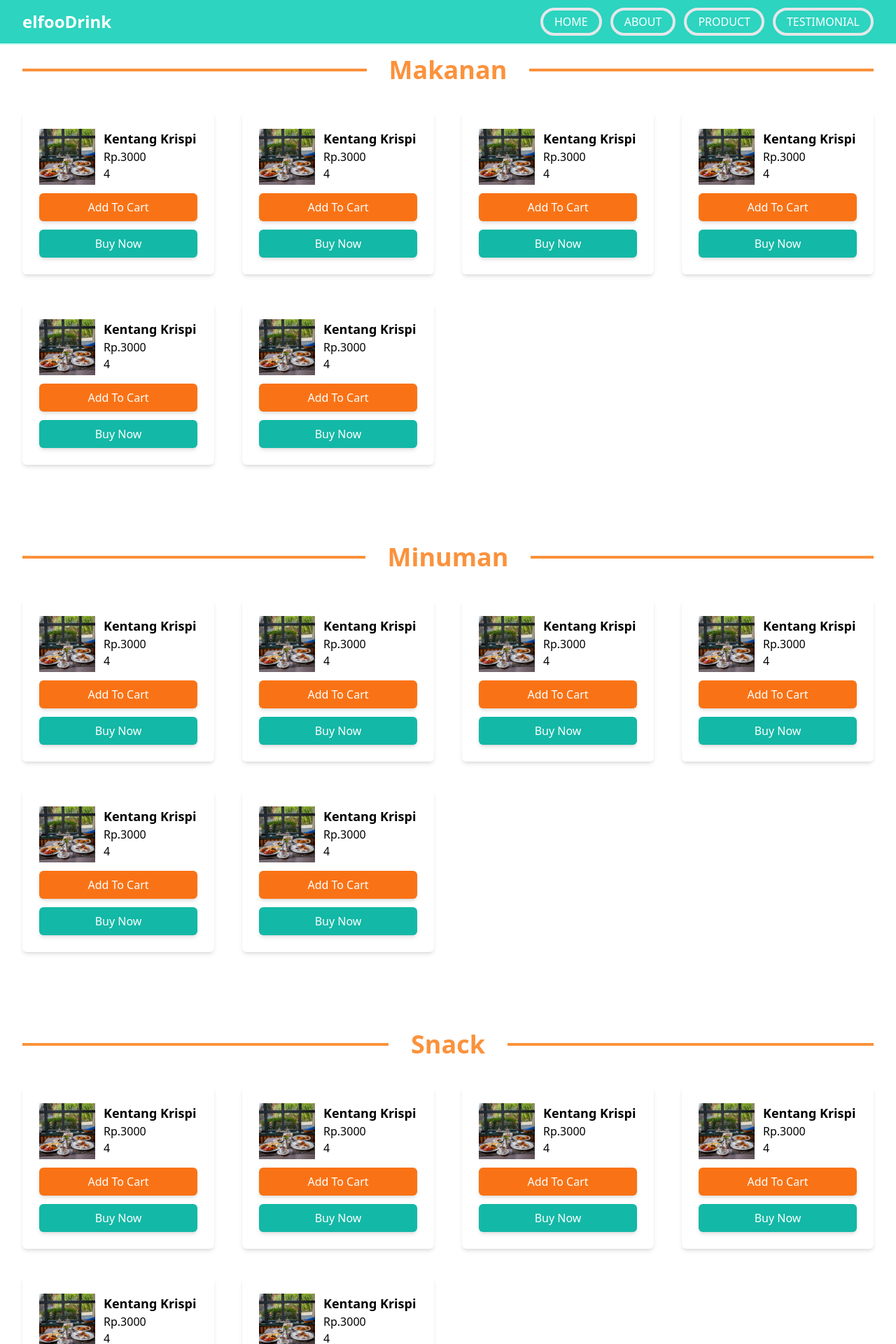
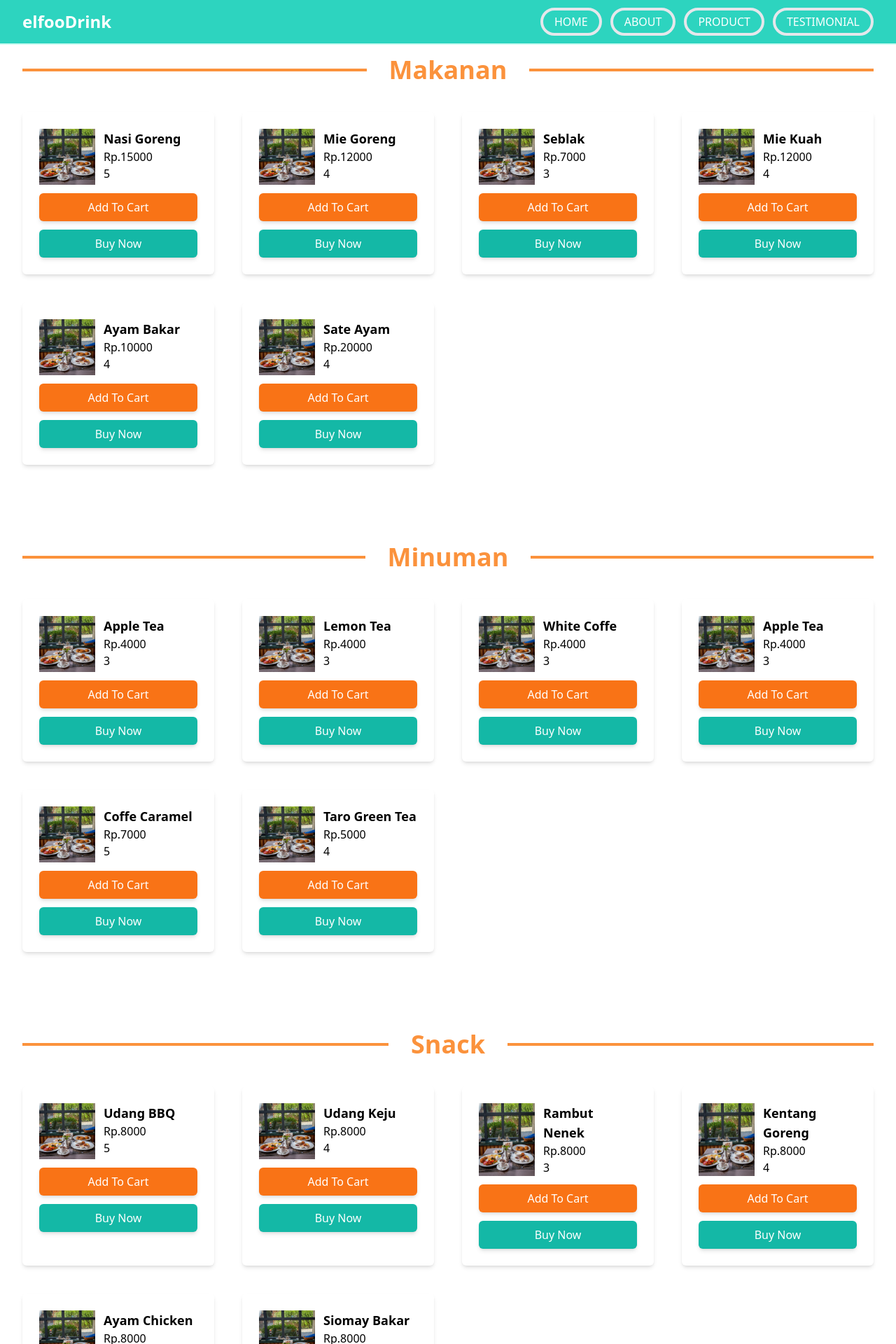
Before and after one commit to hlkgt/elfood-drink, a React (Vite) app: page /product in a window 1280 px wide. Shown: the top 1920 px of the page at 70% size. Built offline with nearby package versions, Linux system fonts and the light colour scheme.

Commit message:
mapping product, create bubble link

```diff
--- a/src/components/Footer.jsx
+++ b/src/components/Footer.jsx
@@ -65,9 +65,9 @@ const Footer = () => {
           <h1 className={"text-3xl text-teal-400 font-bold mb-2"}>
             Menu Teratas
           </h1>
-          <li>Mie Goreng Rendah Lemak</li>
-          <li>Coffe Caramel No-sugar</li>
-          <li>Udang Panggang</li>
+          <li>Mie Goreng</li>
+          <li>Coffe Caramel</li>
+          <li>Udang BBQ</li>
         </div>
         <div className="col-span-1 p-4">
           <h1 className={"text-3xl text-teal-400 font-bold mb-2"}>
--- a/src/components/Navbar.jsx
+++ b/src/components/Navbar.jsx
@@ -40,7 +40,7 @@ Navlink.propTypes = {
   children: PropTypes.element,
 };
 
-const Navbar = ({ isShopping = false, isShoppingNull = false }) => {
+const Navbar = ({ isShopping = false, isCartNull = false, showCart }) => {
   const [isActive, setIsActive] = useState(false);
   const [isScroll, setIsScroll] = useState(false);
 
@@ -86,7 +86,6 @@ const Navbar = ({ isShopping = false, isShoppingNull = false }) => {
         className={
           "lg:hidden fixed bottom-10 right-4 w-16 h-16 rounded-full bg-teal-400 flex justify-center items-center pointer"
         }
-        onClick={() => setIsActive(!isActive)}
       >
         <Navlink
           to={"/"}
@@ -116,10 +115,11 @@ const Navbar = ({ isShopping = false, isShoppingNull = false }) => {
             text={<FontAwesomeIcon icon={faShoppingCart}></FontAwesomeIcon>}
             translate={isActive ? "-translate-y-[25rem] " : "-translate-y-20 "}
             active={isActive}
+            onClick={showCart}
           >
             <span
               className={
-                (isShoppingNull ? "block" : "hidden") +
+                (isCartNull ? "block" : "hidden") +
                 " w-4 h-4 bg-red-500 absolute top-0 right-0 rounded-full animate-pulse"
               }
             ></span>
@@ -149,7 +149,8 @@ const Navbar = ({ isShopping = false, isShoppingNull = false }) => {
               icon={isActive ? faXmark : faBars}
             ></FontAwesomeIcon>
           }
-          active={isActive.toString()}
+          onClick={() => setIsActive(!isActive)}
+          active={isActive}
         />
       </div>
     </Fragment>
@@ -157,7 +158,8 @@ const Navbar = ({ isShopping = false, isShoppingNull = false }) => {
 };
 Navbar.propTypes = {
   isShopping: PropTypes.bool,
-  isShoppingNull: PropTypes.bool,
+  isCartNull: PropTypes.bool,
+  showCart: PropTypes.func,
 };
 
 export default Navbar;
--- a/src/pages/Product.jsx
+++ b/src/pages/Product.jsx
@@ -1,4 +1,4 @@
-import { Fragment } from "react";
+import { Fragment, useState } from "react";
 import { PropTypes } from "prop-types";
 import Navbar from "../components/Navbar";
 import Footer from "../components/Footer";
@@ -12,7 +12,7 @@ const CardProduct = ({ title, children }) => {
     >
       <div
         className={
-          "col-span-1 md:col-span-2 lg:col-span-4 flex justify-center items-center gap-8"
+          "col-span-1 md:col-span-2 lg:col-span-4 flex justify-center items-center gap-2 md:gap-4 lg:gap-8"
         }
       >
         <span className={"w-full h-1 bg-orange-400"}></span>
@@ -28,7 +28,7 @@ CardProduct.propTypes = {
   children: PropTypes.node,
 };
 
-const ProductList = ({ name, price, rate }) => {
+const ProductList = ({ name, price, rate, children }) => {
   return (
     <div className={"col-span-1 rounded-md shadow-md p-6 flex flex-col gap-3"}>
       <div className={"flex gap-3"}>
@@ -39,33 +39,136 @@ const ProductList = ({ name, price, rate }) => {
           <span>{rate}</span>
         </div>
       </div>
-      <button
-        className={
-          "rounded-md py-2 shadow-md bg-orange-500 hover:bg-orange-400 text-white text-md font-medium"
-        }
-      >
-        Add To Cart
-      </button>
-      <button
-        className={
-          "rounded-md py-2 shadow-md bg-teal-500 hover:bg-teal-400 text-white text-md font-medium"
-        }
-      >
-        Buy Now
-      </button>
+      {children}
     </div>
   );
 };
 ProductList.propTypes = {
   name: PropTypes.string,
-  price: PropTypes.string,
+  price: PropTypes.int,
   rate: PropTypes.int,
+  children: PropTypes.node,
 };
 
 const Product = () => {
+  const [cartProducts, setCartProducts] = useState([]);
+  const [isShowCart, setIsShowCart] = useState(false);
+
+  const addCartProduct = (param) => {
+    return setCartProducts((product) => [...product, param]);
+  };
+
+  const showCart = () => {
+    console.log(isShowCart);
+    return setIsShowCart(!isShowCart);
+  };
+
+  const products = {
+    makanan: [
+      {
+        nama: "Nasi Goreng",
+        price: 15000,
+        rate: 5,
+      },
+      {
+        nama: "Mie Goreng",
+        price: 12000,
+        rate: 4,
+      },
+      {
+        nama: "Seblak",
+        price: 7000,
+        rate: 3,
+      },
+      {
+        nama: "Mie Kuah",
+        price: 12000,
+        rate: 4,
+      },
+      {
+        nama: "Ayam Bakar",
+        price: 10000,
+        rate: 4,
+      },
+      {
+        nama: "Sate Ayam",
+        price: 20000,
+        rate: 4,
+      },
+    ],
+    minuman: [
+      {
+        nama: "Apple Tea",
+        price: 4000,
+        rate: 3,
+      },
+      {
+        nama: "Lemon Tea",
+        price: 4000,
+        rate: 3,
+      },
+      {
+        nama: "White Coffe",
+        price: 4000,
+        rate: 3,
+      },
+      {
+        nama: "Apple Tea",
+        price: 4000,
+        rate: 3,
+      },
+      {
+        nama: "Coffe Caramel",
+        price: 7000,
+        rate: 5,
+      },
+      {
+        nama: "Taro Green Tea",
+        price: 5000,
+        rate: 4,
+      },
+    ],
+    snack: [
+      {
+        nama: "Udang BBQ",
+        price: "8000",
+        rate: 5,
+      },
+      {
+        nama: "Udang Keju",
+        price: "8000",
+        rate: 4,
+      },
+      {
+        nama: "Rambut Nenek",
+        price: "8000",
+        rate: 3,
+      },
+      {
+        nama: "Kentang Goreng",
+        price: "8000",
+        rate: 4,
+      },
+      {
+        nama: "Ayam Chicken",
+        price: "8000",
+        rate: 3,
+      },
+      {
+        nama: "Siomay Bakar",
+        price: "8000",
+        rate: 3,
+      },
+    ],
+  };
+
   return (
     <Fragment>
-      <Navbar isShopping={true} />
+      <Navbar
+        isShopping={true}
+        isCartNull={cartProducts.length > 0 ? true : false}
+        showCart={showCart}
+      />
       <div
         className={
           "container px-8 py-20 mx-auto min-h-screen grid grid-cols-1 gap-8"
@@ -74,28 +177,88 @@ const Product = () => {
       >
         <div className={"col-span-1 grid grid-cols-4 gap-28"}>
           <CardProduct title={"Makanan"}>
-            <ProductList name={"Kentang Krispi"} price={"3000"} rate={4} />
-            <ProductList name={"Kentang Krispi"} price={"3000"} rate={4} />
-            <ProductList name={"Kentang Krispi"} price={"3000"} rate={4} />
-            <ProductList name={"Kentang Krispi"} price={"3000"} rate={4} />
-            <ProductList name={"Kentang Krispi"} price={"3000"} rate={4} />
-            <ProductList name={"Kentang Krispi"} price={"3000"} rate={4} />
+            {products["makanan"].map((product, index) => {
+              return (
+                <ProductList
+                  name={product.nama}
+                  price={product.price}
+                  rate={product.rate}
+                  key={index}
+                >
+                  <button
+                    className={
+                      "rounded-md py-2 shadow-md bg-orange-500 hover:bg-orange-400 text-white text-md font-medium"
+                    }
+                    onClick={() => addCartProduct(products["makanan"][index])}
+                  >
+                    Add To Cart
+                  </button>
+                  <button
+                    className={
+                      "rounded-md py-2 shadow-md bg-teal-500 hover:bg-teal-400 text-white text-md font-medium"
+                    }
+                  >
+                    Buy Now
+                  </button>
+                </ProductList>
+              );
+            })}
           </CardProduct>
           <CardProduct title={"Minuman"}>
-            <ProductList name={"Kentang Krispi"} price={"3000"} rate={4} />
-            <ProductList name={"Kentang Krispi"} price={"3000"} rate={4} />
-            <ProductList name={"Kentang Krispi"} price={"3000"} rate={4} />
-            <ProductList name={"Kentang Krispi"} price={"3000"} rate={4} />
-            <ProductList name={"Kentang Krispi"} price={"3000"} rate={4} />
-            <ProductList name={"Kentang Krispi"} price={"3000"} rate={4} />
+            {products["minuman"].map((product, index) => {
+              return (
+                <ProductList
+                  name={product.nama}
+                  price={product.price}
+                  rate={product.rate}
+                  key={index}
+                >
+                  <button
+                    className={
+                      "rounded-md py-2 shadow-md bg-orange-500 hover:bg-orange-400 text-white text-md font-medium"
+                    }
+                    onClick={() => addCartProduct(products["minuman"][index])}
+                  >
+                    Add To Cart
+                  </button>
+                  <button
+                    className={
+                      "rounded-md py-2 shadow-md bg-teal-500 hover:bg-teal-400 text-white text-md font-medium"
+                    }
+                  >
+                    Buy Now
+                  </button>
+                </ProductList>
+              );
+            })}
           </CardProduct>
           <CardProduct title={"Snack"}>
-            <ProductList name={"Kentang Krispi"} price={"3000"} rate={4} />
-            <ProductList name={"Kentang Krispi"} price={"3000"} rate={4} />
-            <ProductList name={"Kentang Krispi"} price={"3000"} rate={4} />
-            <ProductList name={"Kentang Krispi"} price={"3000"} rate={4} />
-            <ProductList name={"Kentang Krispi"} price={"3000"} rate={4} />
-            <ProductList name={"Kentang Krispi"} price={"3000"} rate={4} />
+            {products["snack"].map((product, index) => {
+              return (
+                <ProductList
+                  name={product.nama}
+                  price={product.price}
+                  rate={product.rate}
+                  key={index}
+                >
+                  <button
+                    className={
+                      "rounded-md py-2 shadow-md bg-orange-500 hover:bg-orange-400 text-white text-md font-medium"
+                    }
+                    onClick={() => addCartProduct(products["snack"][index])}
+                  >
+                    Add To Cart
+                  </button>
+                  <button
+                    className={
+                      "rounded-md py-2 shadow-md bg-teal-500 hover:bg-teal-400 text-white text-md font-medium"
+                    }
+                  >
+                    Buy Now
+                  </button>
+                </ProductList>
+              );
+            })}
           </CardProduct>
         </div>
       </div>
```
